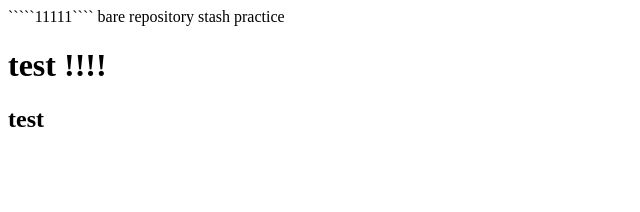
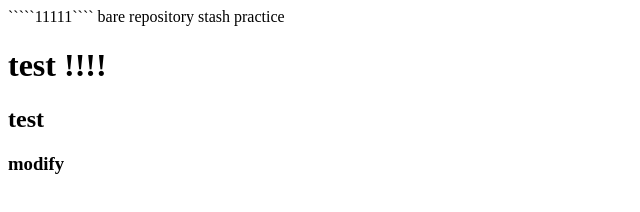
Before and after one commit to Egbert8527/git-learning, a plain HTML site: page index.html in a window 1280 px wide. Shown: the full height of the page, 0-640 px from the left. Drawn offline with Linux system fonts and the light colour scheme.

Commit message:
Add git command in index

```diff
--- a/index.html
+++ b/index.html
@@ -6,3 +6,4 @@
 stash practice
 <h1>test !!!!</h1>
 <h2>test</h2>
+<h3>modify</h3>
```
